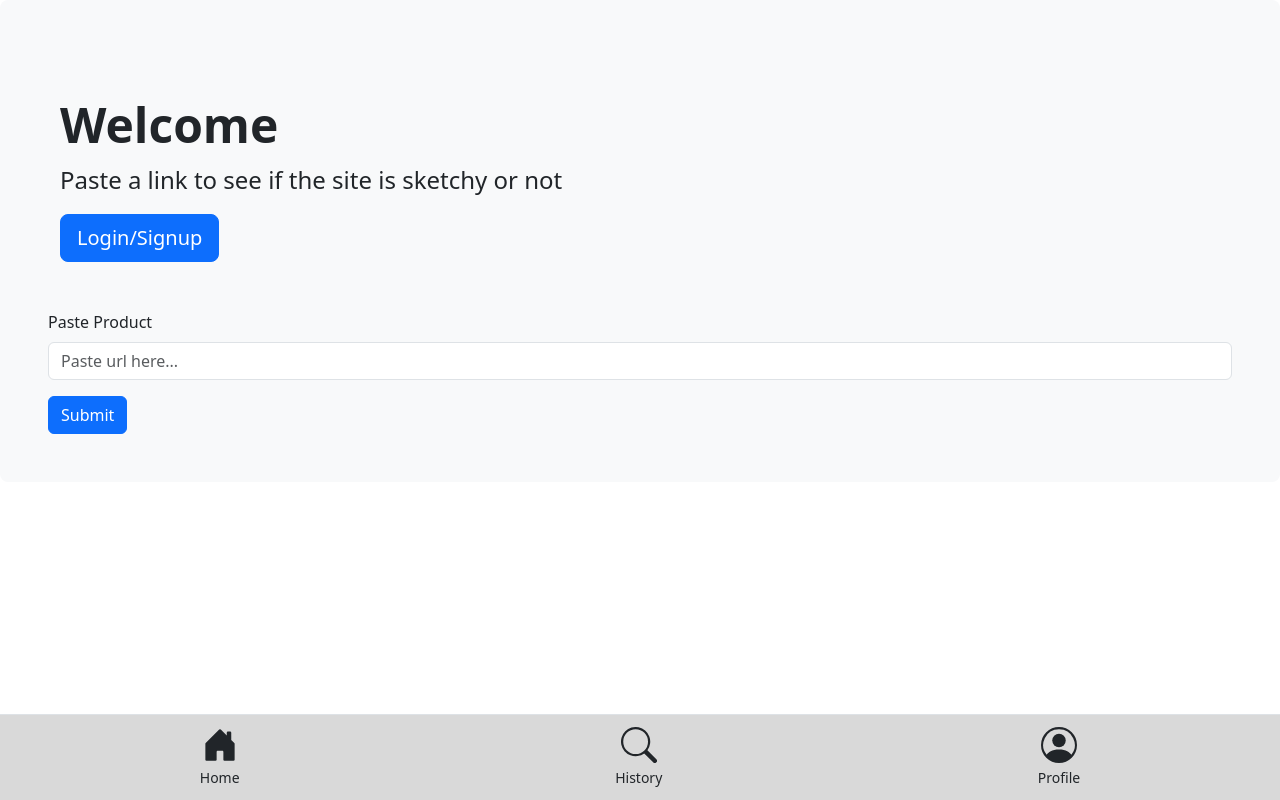
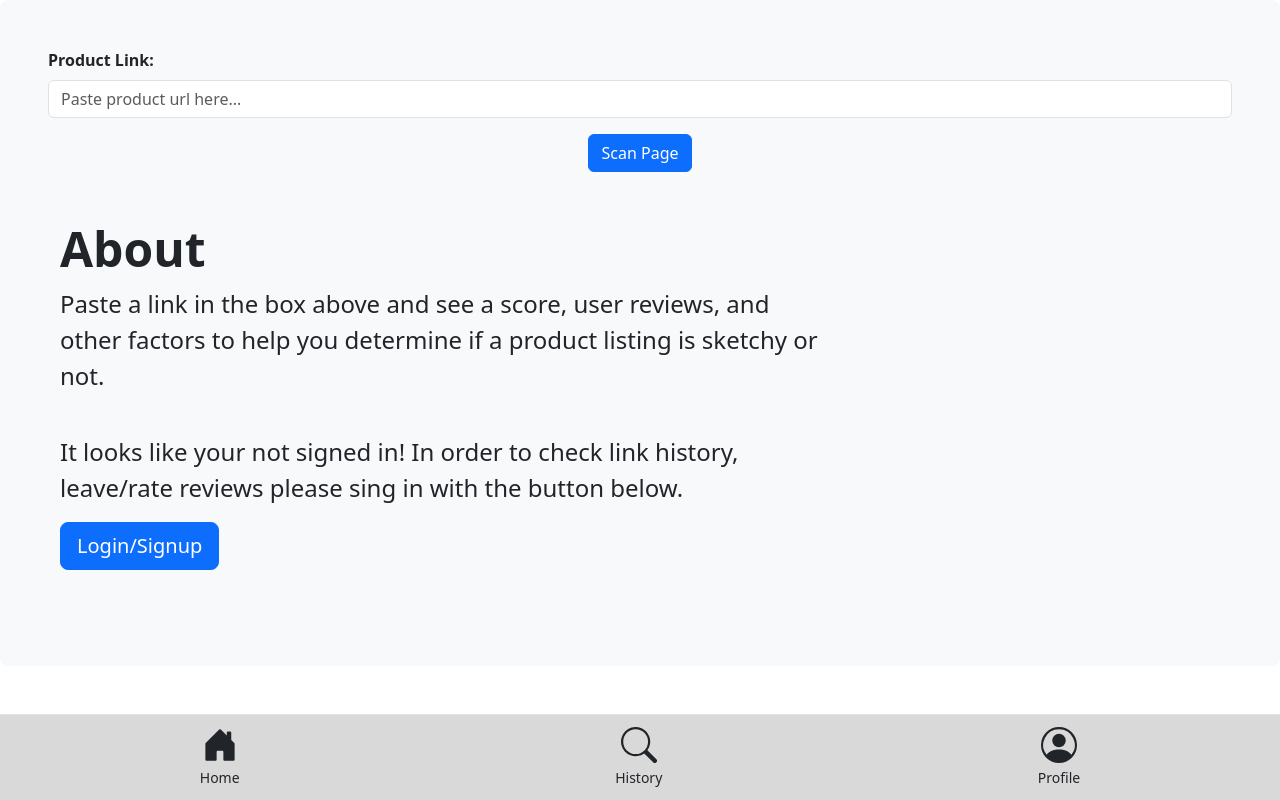
Before and after one commit to xandereek/1800_202630_BBY-08, a website built with Vite: page index.html in a window 1280 px wide. Built offline with nearby package versions, Linux system fonts and the light colour scheme.

Commit message:
adjusted layout and text of index page

```diff
--- a/index.html
+++ b/index.html
@@ -58,17 +58,22 @@
     </nav>
 
     <div class="p-5 mb-4 bg-body-tertiary rounded-3">
+        <div class="mb-3">
+            <label for="formGroupExampleInput" class="form-label"><b>Product Link:</b></label>
+            <input type="text" class="form-control" id="formGroupExampleInput" placeholder="Paste product url here...">
+        </div>
+        <div class="d-flex justify-content-center ">
+            <button class="btn btn-primary ">Scan Page</button>
+        </div>
+
         <div class="container-fluid py-5">
-            <h1 class="display-5 fw-bold">Welcome</h1>
-            <p class="col-md-8 fs-4">Paste a link to see if the site is sketchy or not</p> <button
-                class="btn btn-primary btn-lg" type="button">Login/Signup</button>
+            <h1 class="display-5 fw-bold">About</h1>
+            <p class="col-md-8 fs-4">Paste a link in the box above and see a score, user reviews, and other factors to help you determine if a product listing is sketchy or not.</p>
+            <br>
+            <p class="col-md-8 fs-4">It looks like your not signed in! In order to check link history, leave/rate reviews please sing in with the button below.</p>
+            <button class="btn btn-primary btn-lg" type="button">Login/Signup</button>
         </div>
-        <div class="mb-3">
-            <label for="formGroupExampleInput" class="form-label">Paste Product</label>
-            <input type="text" class="form-control" id="formGroupExampleInput" placeholder="Paste url here...">
     </div>
-        <button class="btn btn-primary">Submit</button>
-
 
     <!---------------------------------------------->
     <!-- Your own JavaScript functions go here    -->
```
Lines whose indentation alone changed are shown as unchanged.
